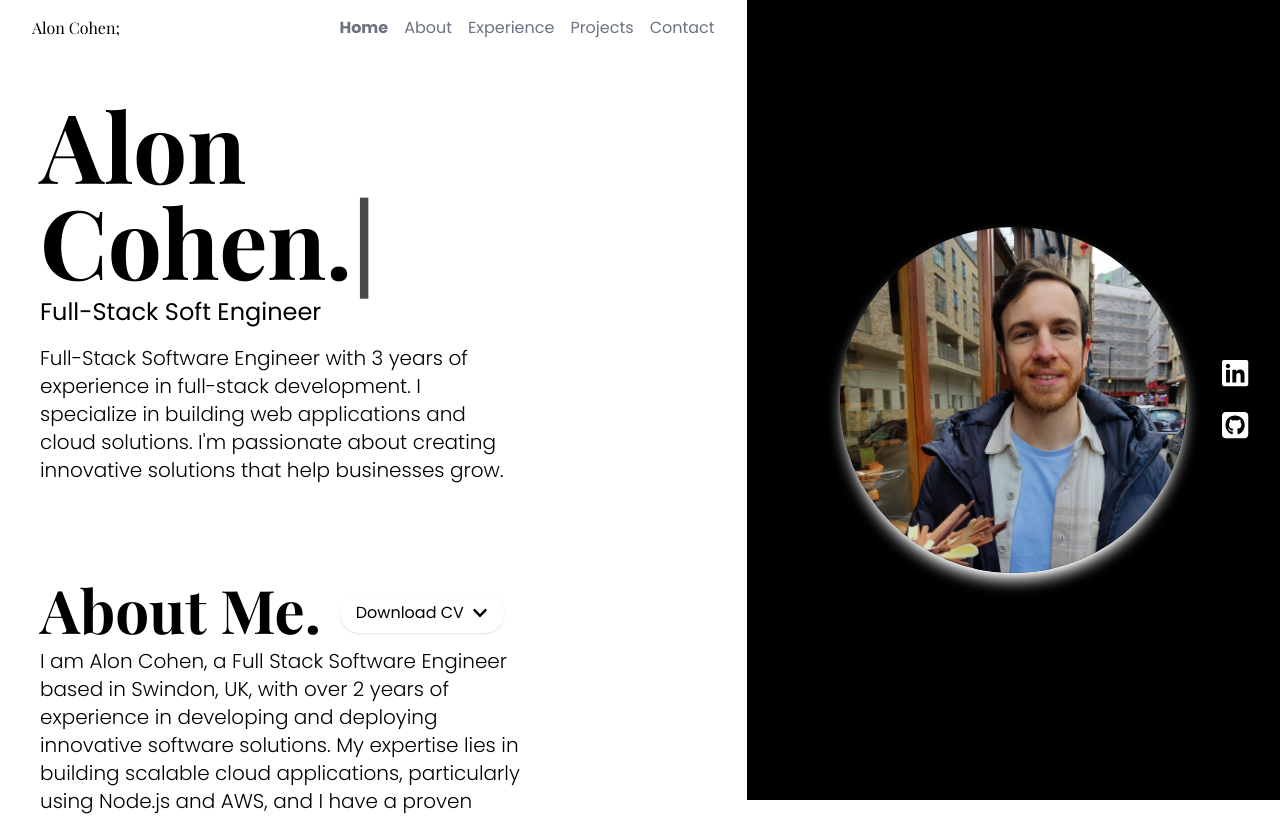
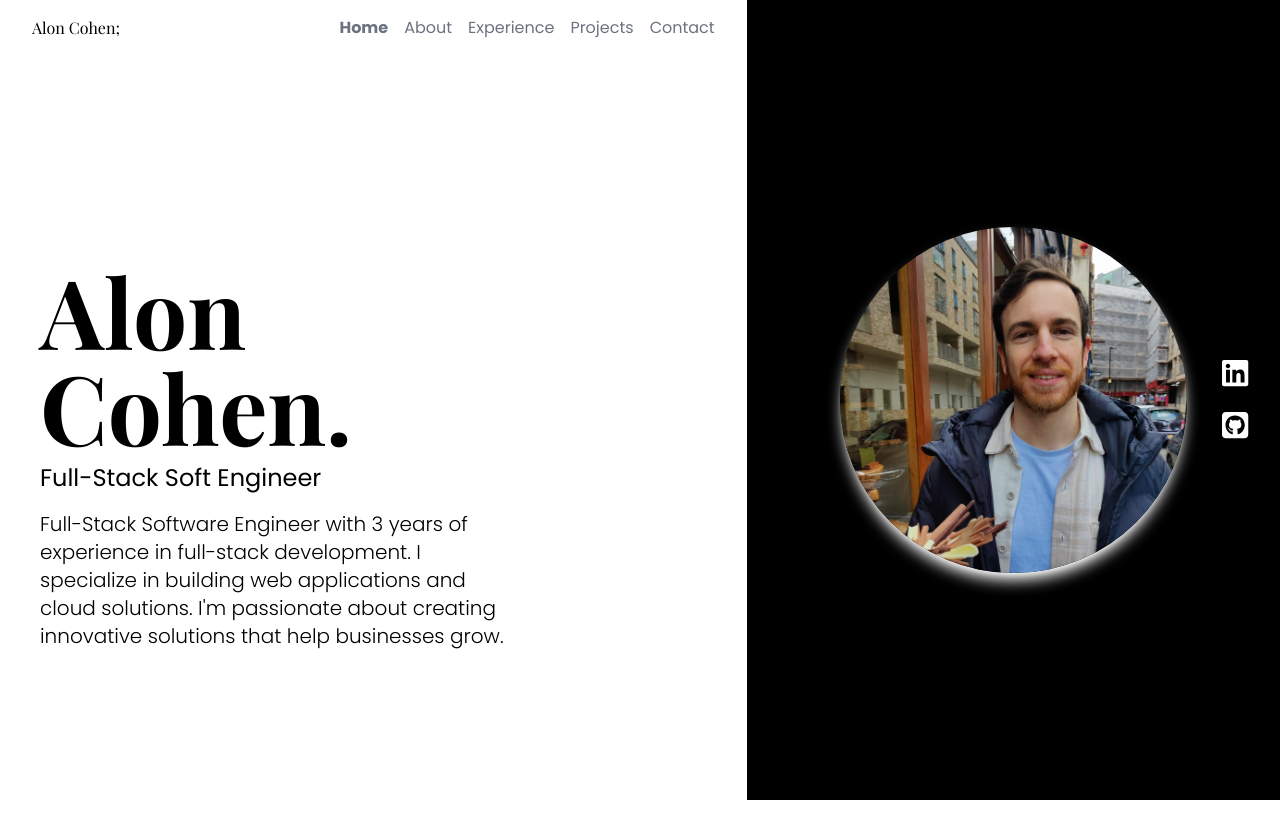
Before and after one commit to Alon2904/portfolio-website, a Next.js app: page / in a window 1280 px wide. Shown: the top 816 px of the page. Built offline with nearby package versions, Linux system fonts and the light colour scheme.

Commit message:
Refactor Hero component to update profile photo styling and add typing animation

```diff
--- a/components/Hero.tsx
+++ b/components/Hero.tsx
@@ -1,23 +1,35 @@
 'use client';
-import React from "react";
-import { ReactTyped } from "react-typed";
+import React, { useState, useEffect } from "react";
+import { ReactTyped, Typed } from "react-typed";
 import { heroText } from "@/utils/heroText";
 import { playfair } from "@/utils/fonts";
 import AnimatedSection from "./layout/AnimatedSection";
 
 const Hero = () => {
+  const [typed, setTyped] = useState<Typed | undefined>();
+
+
   return (
     <AnimatedSection
-      className="relative flex flex-col md:justify-center min-h-[50vh] justify-center lg:min-h-hero p-10 md:pe-56 md:bg-inherit text-primary-content text-center md:text-left"
+      className="relative flex flex-col md:justify-center min-h-screen justify-center lg:min-h-hero p-10 md:pe-56 md:bg-inherit text-primary-content text-center md:text-left"
       id="home"
     >
       <h1
         className={`text-5xl md:text-8xl font-bold mb-2 z-30 ${playfair.className}`}
       >
         <ReactTyped
-          strings={[heroText.title]} // Make sure heroText.title is a string or an array of strings
-          typeSpeed={40}
-          backSpeed={50}
+          typedRef={setTyped}
+          strings={[heroText.title]} // Ensure heroText.title is a string or an array of strings
+          typeSpeed={100}
+          backSpeed={100}
+          showCursor={true} // Show blinking cursor
+          cursorChar="|" // Set the cursor character
+            onComplete={(self) => {
+            setTimeout(() => {
+              self.cursor.remove(); // Remove the cursor when typing is done
+            }, 1500); // Wait for 2 seconds before removing the cursor
+            }}
+
         />
       </h1>
       <h2 className="text-xl md:text-2xl mb-4">{heroText.subtitle}</h2>
```
